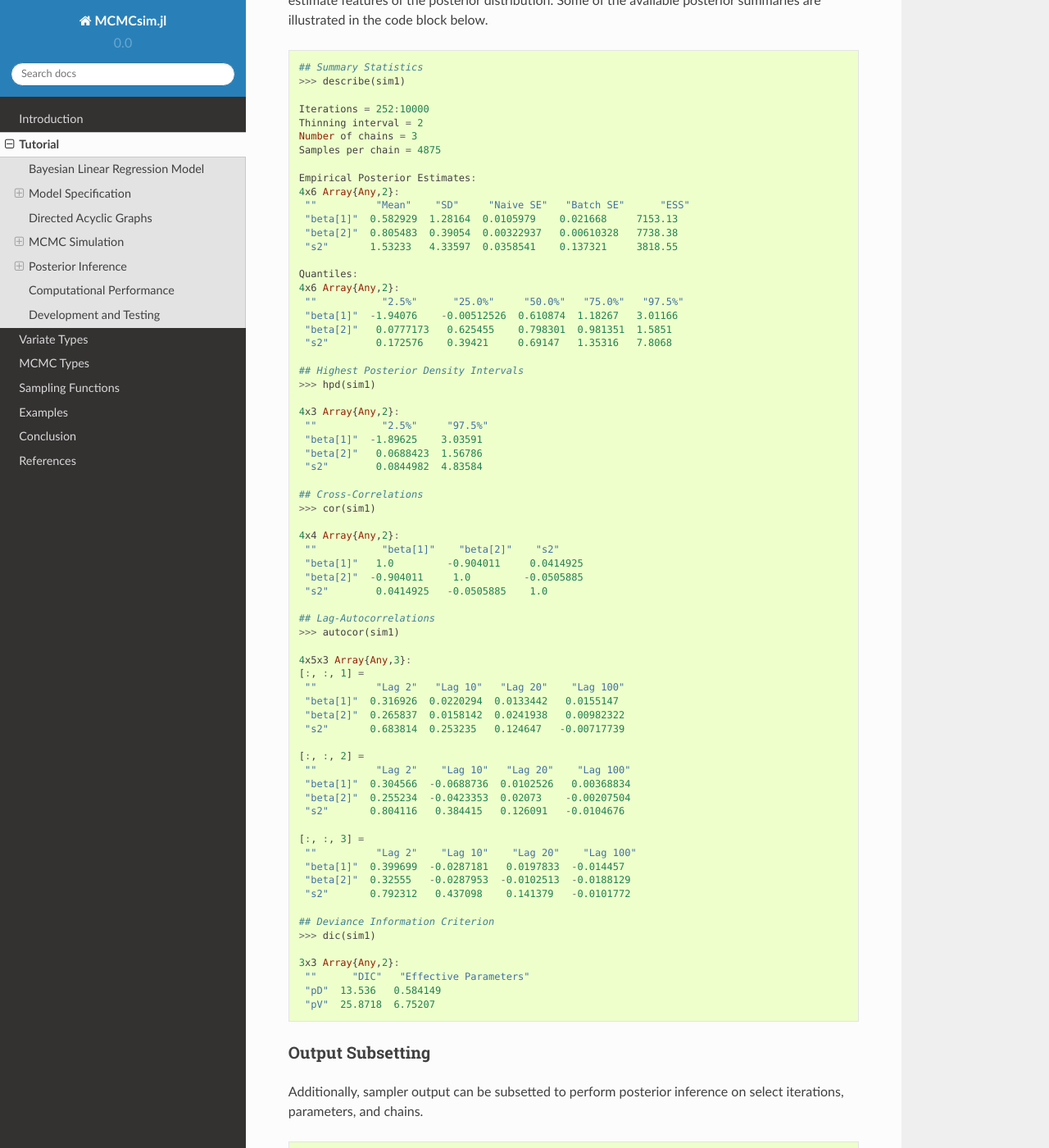
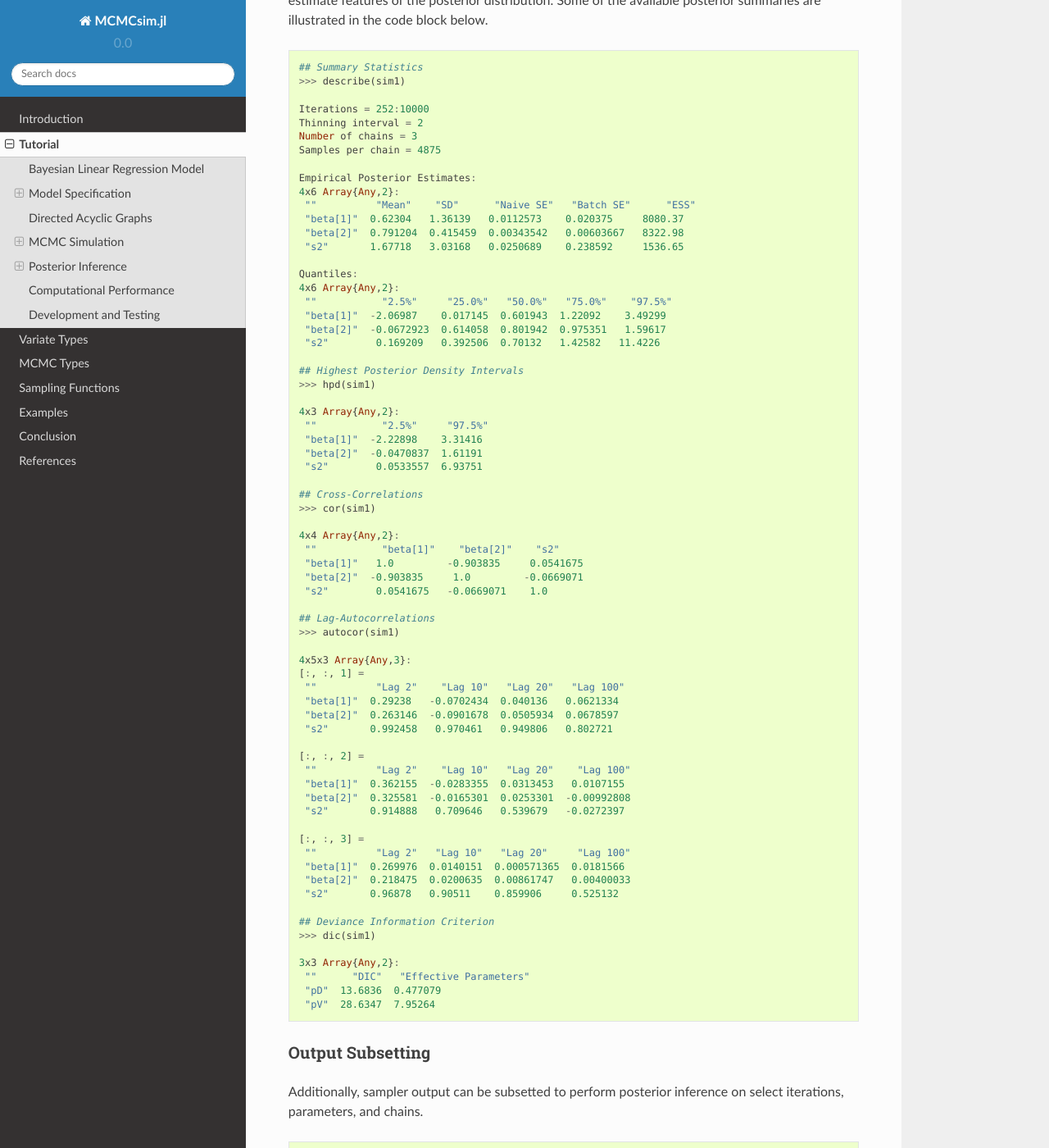
Before and after one commit to brian-j-smith/Mamba.jl, a Sphinx documentation site: the page built from doc/tutorial.rst, in a window 1280 px wide and 1400 px high, scrolled down 7238 px. Shown: the whole window at 82% size. Built offline with Sphinx 7.4.7 and the Read the Docs theme 2.0.0, drawn with Linux system fonts in a browser that asks for light colours; formulas are drawn with MathJax 3; cross-references to code outside the pages are shown as plain code; some of the changed text lies outside the part shown.

Commit message:
Set RNG seed to ensure reproducible results.

```diff
--- a/doc/tutorial.rst
+++ b/doc/tutorial.rst
@@ -350,65 +350,65 @@ Once convergence has been assessed, sample statistics can be computed on the MCM
 
 	Empirical Posterior Estimates:
 	4x6 Array{Any,2}:
-	 ""          "Mean"    "SD"     "Naive SE"   "Batch SE"      "ESS"
-	 "beta[1]"  0.582929  1.28164  0.0105979    0.021668     7153.13
-	 "beta[2]"  0.805483  0.39054  0.00322937   0.00610328   7738.38
-	 "s2"       1.53233   4.33597  0.0358541    0.137321     3818.55
+	 ""          "Mean"    "SD"      "Naive SE"   "Batch SE"      "ESS"
+	 "beta[1]"  0.62304   1.36139   0.0112573    0.020375     8080.37
+	 "beta[2]"  0.791204  0.415459  0.00343542   0.00603667   8322.98
+	 "s2"       1.67718   3.03168   0.0250689    0.238592     1536.65
 
 	Quantiles:
 	4x6 Array{Any,2}:
-	 ""           "2.5%"      "25.0%"     "50.0%"   "75.0%"   "97.5%"
-	 "beta[1]"  -1.94076    -0.00512526  0.610874  1.18267   3.01166
-	 "beta[2]"   0.0777173   0.625455    0.798301  0.981351  1.5851
-	 "s2"        0.172576    0.39421     0.69147   1.35316   7.8068
+	 ""           "2.5%"     "25.0%"   "50.0%"   "75.0%"    "97.5%"
+	 "beta[1]"  -2.06987    0.017145  0.601943  1.22092    3.49299
+	 "beta[2]"  -0.0672923  0.614058  0.801942  0.975351   1.59617
+	 "s2"        0.169209   0.392506  0.70132   1.42582   11.4226
 
 	## Highest Posterior Density Intervals
 	>>> hpd(sim1)
 
 	4x3 Array{Any,2}:
 	 ""           "2.5%"     "97.5%"
-	 "beta[1]"  -1.89625    3.03591
-	 "beta[2]"   0.0688423  1.56786
-	 "s2"        0.0844982  4.83584
+	 "beta[1]"  -2.22898    3.31416
+	 "beta[2]"  -0.0470837  1.61191
+	 "s2"        0.0533557  6.93751
 
 	## Cross-Correlations
 	>>> cor(sim1)
 
 	4x4 Array{Any,2}:
 	 ""           "beta[1]"    "beta[2]"    "s2"
-	 "beta[1]"   1.0         -0.904011     0.0414925
-	 "beta[2]"  -0.904011     1.0         -0.0505885
-	 "s2"        0.0414925   -0.0505885    1.0
+	 "beta[1]"   1.0         -0.903835     0.0541675
+	 "beta[2]"  -0.903835     1.0         -0.0669071
+	 "s2"        0.0541675   -0.0669071    1.0
 
 	## Lag-Autocorrelations
 	>>> autocor(sim1)
 
 	4x5x3 Array{Any,3}:
 	[:, :, 1] =
-	 ""          "Lag 2"   "Lag 10"   "Lag 20"    "Lag 100"
-	 "beta[1]"  0.316926  0.0220294  0.0133442   0.0155147
-	 "beta[2]"  0.265837  0.0158142  0.0241938   0.00982322
-	 "s2"       0.683814  0.253235   0.124647   -0.00717739
+	 ""          "Lag 2"    "Lag 10"   "Lag 20"   "Lag 100"
+	 "beta[1]"  0.29238   -0.0702434  0.040136   0.0621334
+	 "beta[2]"  0.263146  -0.0901678  0.0505934  0.0678597
+	 "s2"       0.992458   0.970461   0.949806   0.802721
 
 	[:, :, 2] =
 	 ""          "Lag 2"    "Lag 10"   "Lag 20"    "Lag 100"
-	 "beta[1]"  0.304566  -0.0688736  0.0102526   0.00368834
-	 "beta[2]"  0.255234  -0.0423353  0.02073    -0.00207504
-	 "s2"       0.804116   0.384415   0.126091   -0.0104676
+	 "beta[1]"  0.362155  -0.0283355  0.0313453   0.0107155
+	 "beta[2]"  0.325581  -0.0165301  0.0253301  -0.00992808
+	 "s2"       0.914888   0.709646   0.539679   -0.0272397
 
 	[:, :, 3] =
-	 ""          "Lag 2"    "Lag 10"    "Lag 20"    "Lag 100"
-	 "beta[1]"  0.399699  -0.0287181   0.0197833  -0.014457
-	 "beta[2]"  0.32555   -0.0287953  -0.0102513  -0.0188129
-	 "s2"       0.792312   0.437098    0.141379   -0.0101772
+	 ""          "Lag 2"   "Lag 10"   "Lag 20"     "Lag 100"
+	 "beta[1]"  0.269976  0.0140151  0.000571365  0.0181566
+	 "beta[2]"  0.218475  0.0200635  0.00861747   0.00400033
+	 "s2"       0.96878   0.90511    0.859906     0.525132
 
 	## Deviance Information Criterion
 	>>> dic(sim1)
 
 	3x3 Array{Any,2}:
 	 ""      "DIC"   "Effective Parameters"
-	 "pD"  13.536   0.584149
-	 "pV"  25.8718  6.75207
+	 "pD"  13.6836  0.477079
+	 "pV"  28.6347  7.95264
 
 
 Output Subsetting
@@ -427,17 +427,16 @@ Additionally, sampler output can be subsetted to perform posterior inference on
 	Samples per chain = 2001
 
 	Empirical Posterior Estimates:
-
 	3x6 Array{Any,2}:
 	 ""          "Mean"    "SD"      "Naive SE"   "Batch SE"      "ESS"
-	 "beta[1]"  0.546766  1.24905   0.0161211    0.0363613    2661.49
-	 "beta[2]"  0.815492  0.381979  0.00493009   0.0104548    2830.79
+	 "beta[1]"  0.668175  1.34189   0.0173194    0.0334802    3105.36
+	 "beta[2]"  0.779001  0.402028  0.00518886   0.00970701   3208.89
 
 	Quantiles:
 	3x6 Array{Any,2}:
-	 ""           "2.5%"     "25.0%"     "50.0%"   "75.0%"   "97.5%"
-	 "beta[1]"  -1.99179   -0.00878084  0.598654  1.17346   2.93236
-	 "beta[2]"   0.120749   0.625547    0.801338  0.989835  1.60552
+	 ""           "2.5%"    "25.0%"    "50.0%"   "75.0%"   "97.5%"
+	 "beta[1]"  -1.94608   0.0228286  0.601943  1.29243   3.74592
+	 "beta[2]"  -0.128758  0.598377   0.800894  0.976567  1.55979
 
 
 Computational Performance
```
Also changed, not shown: other parts of doc/tutorial.rst (+4 -4 lines), 2 other files.
